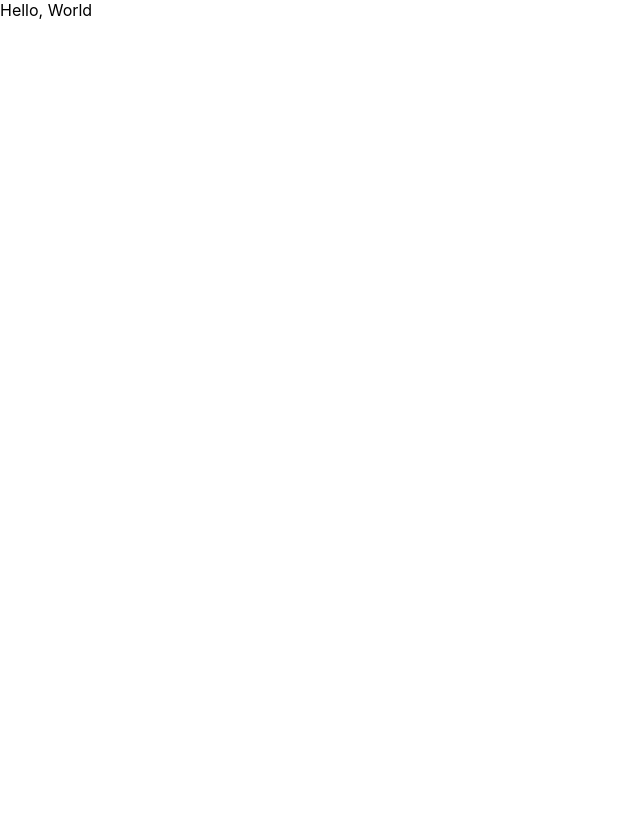
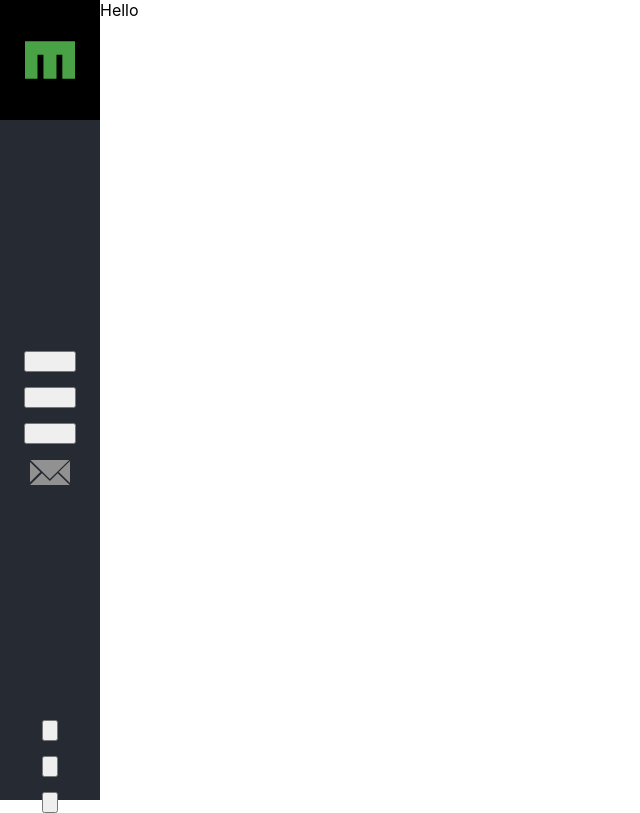
Before and after one commit to mnunezsa95/personal_website, a React (Create React App) app: page / in a window 1280 px wide. Shown: the whole page, without its empty margins (0-640 px from the left). Built offline with nearby package versions, Linux system fonts and the light colour scheme.

Commit message:
add sidebar

```diff
--- a/src/App.css
+++ /dev/null
@@ -1,38 +0,0 @@
-.App {
-  text-align: center;
-}
-
-.App-logo {
-  height: 40vmin;
-  pointer-events: none;
-}
-
-@media (prefers-reduced-motion: no-preference) {
-  .App-logo {
-    animation: App-logo-spin infinite 20s linear;
-  }
-}
-
-.App-header {
-  background-color: #282c34;
-  min-height: 100vh;
-  display: flex;
-  flex-direction: column;
-  align-items: center;
-  justify-content: center;
-  font-size: calc(10px + 2vmin);
-  color: white;
-}
-
-.App-link {
-  color: #61dafb;
-}
-
-@keyframes App-logo-spin {
-  from {
-    transform: rotate(0deg);
-  }
-  to {
-    transform: rotate(360deg);
-  }
-}
--- a/src/App.js
+++ /dev/null
@@ -1,7 +0,0 @@
-import "./App.css";
-
-function App() {
-  return <div>Hello, World</div>;
-}
-
-export default App;
--- /dev/null
+++ b/src/components/App/App.css
@@ -0,0 +1,7 @@
+.App {
+  text-align: center;
+}
+.page {
+  display: flex;
+  flex-direction: row;
+}
--- /dev/null
+++ b/src/components/App/App.js
@@ -0,0 +1,13 @@
+import "./App.css";
+import Sidebar from "../Sidebar/Sidebar.js";
+
+function App() {
+  return (
+    <div className="page">
+      <Sidebar></Sidebar>
+      <div>Hello</div>
+    </div>
+  );
+}
+
+export default App;
--- /dev/null
+++ b/src/components/Sidebar/Sidebar.css
@@ -0,0 +1,62 @@
+.sidebar {
+  width: 100px;
+  height: 100vh;
+  background-color: rgba(0, 0, 0);
+  flex-direction: column;
+}
+
+.sidebar__name-container {
+  background-color: rgba(0, 0, 0);
+  height: 15vh;
+  display: flex;
+  justify-content: center;
+  align-items: center;
+}
+
+.sidebar__name-icon {
+  width: 50px;
+  height: 50px;
+}
+
+.sidebar__navigation {
+  background-color: rgba(37, 42, 51);
+  display: flex;
+  flex-direction: column;
+  justify-content: center;
+  align-items: center;
+  height: 75vh;
+}
+
+.sidebar__navigation-container {
+  display: flex;
+  flex-direction: column;
+  align-content: center;
+  gap: 15px;
+}
+
+.sidebar__navigation-button {
+  width: 100%;
+  background-color: transparent;
+  border: none;
+}
+
+.sidebar__navigation-icon {
+  width: 100%;
+  height: 25px;
+}
+
+.sidebar__navigation-social-icons {
+  background-color: rgba(37, 42, 51);
+  display: flex;
+  flex-direction: column;
+  justify-content: space-evenly;
+  align-items: center;
+  height: 10vh;
+}
+
+.sidebar__social-icons-container {
+  display: flex;
+  flex-direction: column;
+  width: 50px;
+  justify-content: flex-end;
+}
--- /dev/null
+++ b/src/components/Sidebar/Sidebar.js
@@ -0,0 +1,45 @@
+import React from "react";
+import "./Sidebar.css";
+import profileIcon from "../../images/letter-m.svg";
+import emailIcon from "../../images/email-icon.svg";
+
+function Sidebar() {
+  return (
+    <section className="sidebar">
+      <div className="sidebar__name-container">
+        <img className="sidebar__name-icon" src={profileIcon} alt="Marlon Nunez icon"></img>
+      </div>
+      <div className="sidebar__navigation">
+        <div className="sidebar__navigation-container">
+          <button>
+            <img></img>
+          </button>
+          <button>
+            <img></img>
+          </button>
+          <button>
+            <img></img>
+          </button>
+          <button className="sidebar__navigation-button">
+            <img className="sidebar__navigation-icon" src={emailIcon} alt="email"></img>
+          </button>
+        </div>
+      </div>
+      <div className="sidebar__navigation-social-icons">
+        <div className="sidebar__navigation-container">
+          <button>
+            <img></img>
+          </button>
+          <button>
+            <img></img>
+          </button>
+          <button>
+            <img></img>
+          </button>
+        </div>
+      </div>
+    </section>
+  );
+}
+
+export default Sidebar;
--- a/src/index.js
+++ b/src/index.js
@@ -1,7 +1,7 @@
 import React from "react";
 import ReactDOM from "react-dom/client";
 import "./index.css";
-import App from "./App";
+import App from "../src/components/App/App";
 import reportWebVitals from "./reportWebVitals";
 
 const root = ReactDOM.createRoot(document.getElementById("root"));
```
Also changed, not shown: info.txt (added), src/images/email-icon.svg (added), src/images/letter-m.svg (added).
